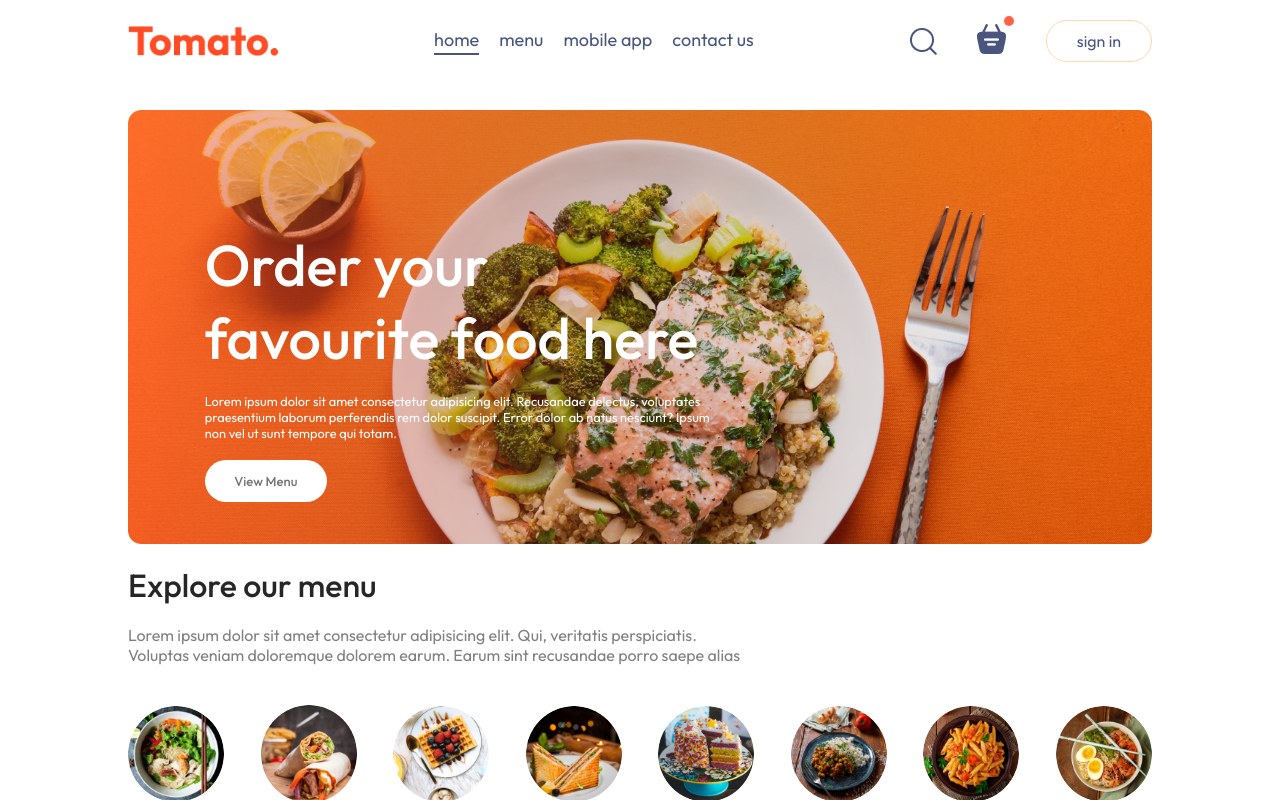
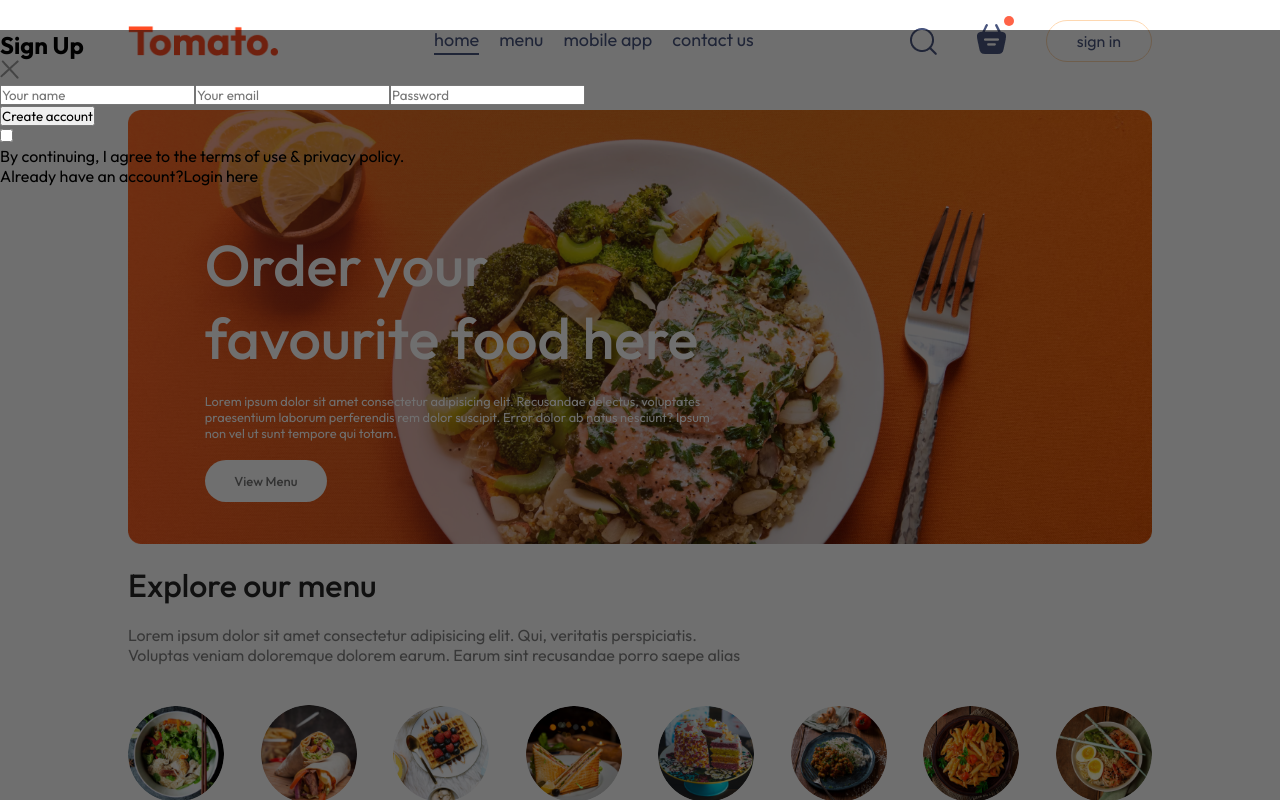
Before and after one commit to PhoebeHuHu/food-ordering-page, a React (Vite) app in the folder frontend/: page / in a window 1280 px wide. Both pictures are taken after a click on the button "sign in". Shown: the top 800 px of the page. Built offline with nearby package versions, Linux system fonts and the light colour scheme.

Commit message:
component: Sign in popup

```diff
--- a/frontend/src/App.jsx
+++ b/frontend/src/App.jsx
@@ -1,15 +1,20 @@
-import React from 'react'
+import React, { useState } from 'react'
 import Navbar from './components/Navbar/Navbar'
 import { Route, Routes } from 'react-router-dom'
 import Home from './pages/Home/Home'
 import Cart from './pages/Cart/Cart'
 import PlaceOrder from './pages/PlaceOrder/PlaceOrder'
 import Footer from './components/Footer/Footer'
+import LoginPopup from './components/LoginPopup/LoginPopup'
 
 const App = () => {
+  const [showLogin, setShowLogin] = useState(false)
+
   return (
+
     <>
-      <Navbar />
+      {showLogin ? <LoginPopup setShowLogin={setShowLogin} /> : <></>}
+      <Navbar setShowLogin={setShowLogin} />
       <div className='container'>
         <Routes>
           < Route path='/' element={<Home />} />
--- a/frontend/src/components/LoginPopup/LoginPopup.jsx
+++ b/frontend/src/components/LoginPopup/LoginPopup.jsx
@@ -1,9 +1,36 @@
-import React from 'react'
+import React, { useState } from 'react'
 import './loginPopup.css'
+import { assets } from '../../assets/assets';
 
-const LoginPopup = () => {
+const LoginPopup = ({ setShowLogin }) => {
+    const [currState, setCurrState] = useState('Sign Up');
     return (
-        <div>LoginPopup</div>
+        <div className='login-popup'>
+            <form className='login-popup-container'>
+                <div className='login-popup-title'>
+                    <h2>{currState}</h2>
+                    <img onClick={() => setShowLogin(false)} src={assets.cross_icon} alt="" />
+                </div>
+                <div className="login-popup-input">
+                    {currState === 'Login' ? <></> : <input type="text" placeholder='Your name' required />}
+                    <input type="email" placeholder='Your email' required />
+                    <input type="password" placeholder='Password' required />
+                </div>
+
+                <button>{currState === "Sign Up" ? "Create account" : "Login"}</button>
+
+                <div className="login-popup-condition">
+                    <input type="checkbox" required />
+                    <p>By continuing, I agree to the terms of use & privacy policy.</p>
+                </div>
+                {currState === 'Login'
+                    ? <p>Create a new account?<span onClick={() => setCurrState('Sign up')}>Click here</span></p>
+                    : <p>Already have an account?<span onClick={() => setCurrState('Login')}>Login here</span></p>
+                }
+
+
+            </form>
+        </div>
     )
 }
 
--- a/frontend/src/components/LoginPopup/loginPopup.css
+++ b/frontend/src/components/LoginPopup/loginPopup.css
@@ -0,0 +1,12 @@
+.login-popup {
+    position: absolute;
+    width: 100%;
+    height: 100%;
+    background-color: #00000090;
+    z-index: 100;
+    display: grid;
+}
+
+.login-popup-title img {
+    cursor: pointer;
+}
--- a/frontend/src/components/Navbar/Navbar.jsx
+++ b/frontend/src/components/Navbar/Navbar.jsx
@@ -3,7 +3,7 @@
 import { assets } from '../../assets/assets'
 import { Link } from 'react-router-dom'
 
-const Navbar = () => {
+const Navbar = ({ setShowLogin }) => {
     const [menu, setMenu] = useState('home');
     const NAV_ITEMS = [
         { label: 'home', key: 'home', href: '/' },
@@ -58,7 +58,7 @@
                         <img src={assets.basket_icon} alt="basket icon" />
                         <div className="dot"></div>
                     </div>
-                    <button>sign in</button>
+                    <button onClick={() => setShowLogin(true)}>sign in</button>
 
                 </div>
             </div>
```
